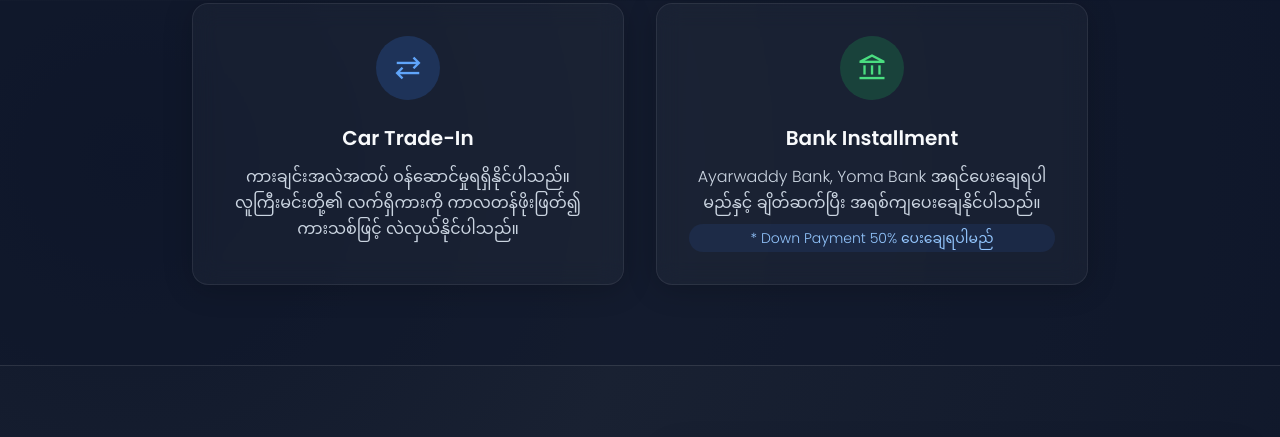
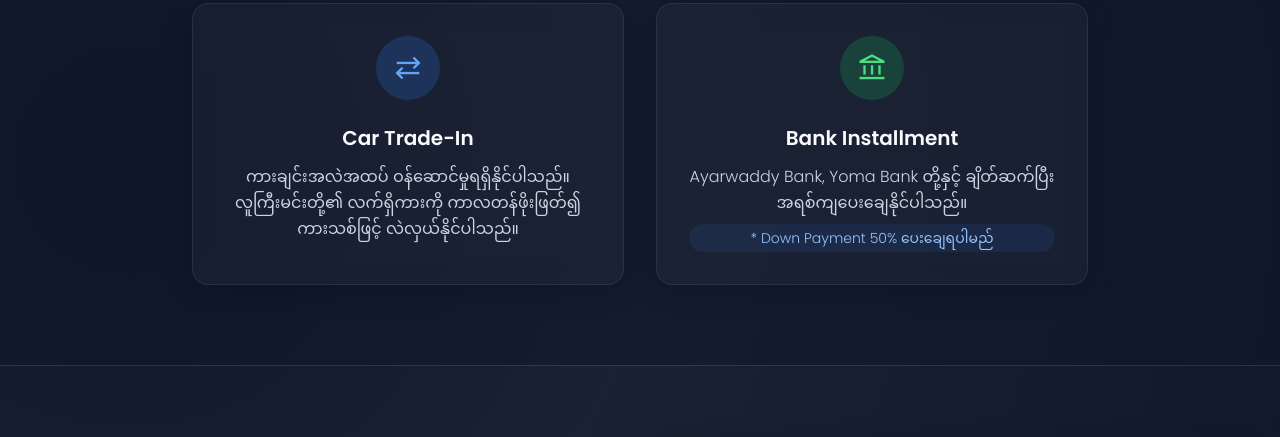
Before and after one commit to Orion0024/pn7-automobile, a plain HTML site: page index.html in a window 1280 px wide. Shown: the part 1599-2036 px from the top of the page. Drawn offline with nearby package versions, Linux system fonts and the light colour scheme.

Commit message:
Update text for clarity in bank installment section

```diff
--- a/index.html
+++ b/index.html
@@ -151,7 +151,7 @@
                         </div>
                         <h3 class="text-xl font-semibold mb-3">Bank Installment</h3>
                         <p lang="my" class="text-slate-300 font-light leading-relaxed">
-                            Ayarwaddy Bank, Yoma Bank အရင်ပေးချေရပါမည်နှင့် ချိတ်ဆက်ပြီး အရစ်ကျပေးချေနိုင်ပါသည်။
+                            Ayarwaddy Bank, Yoma Bank တို့နှင့် ချိတ်ဆက်ပြီး အရစ်ကျပေးချေနိုင်ပါသည်။
                             <span class="block mt-2 text-sm text-blue-300 bg-blue-500/10 py-1 px-3 rounded-full">
                                 * Down Payment 50% ပေးချေရပါမည်
                             </span>
```
